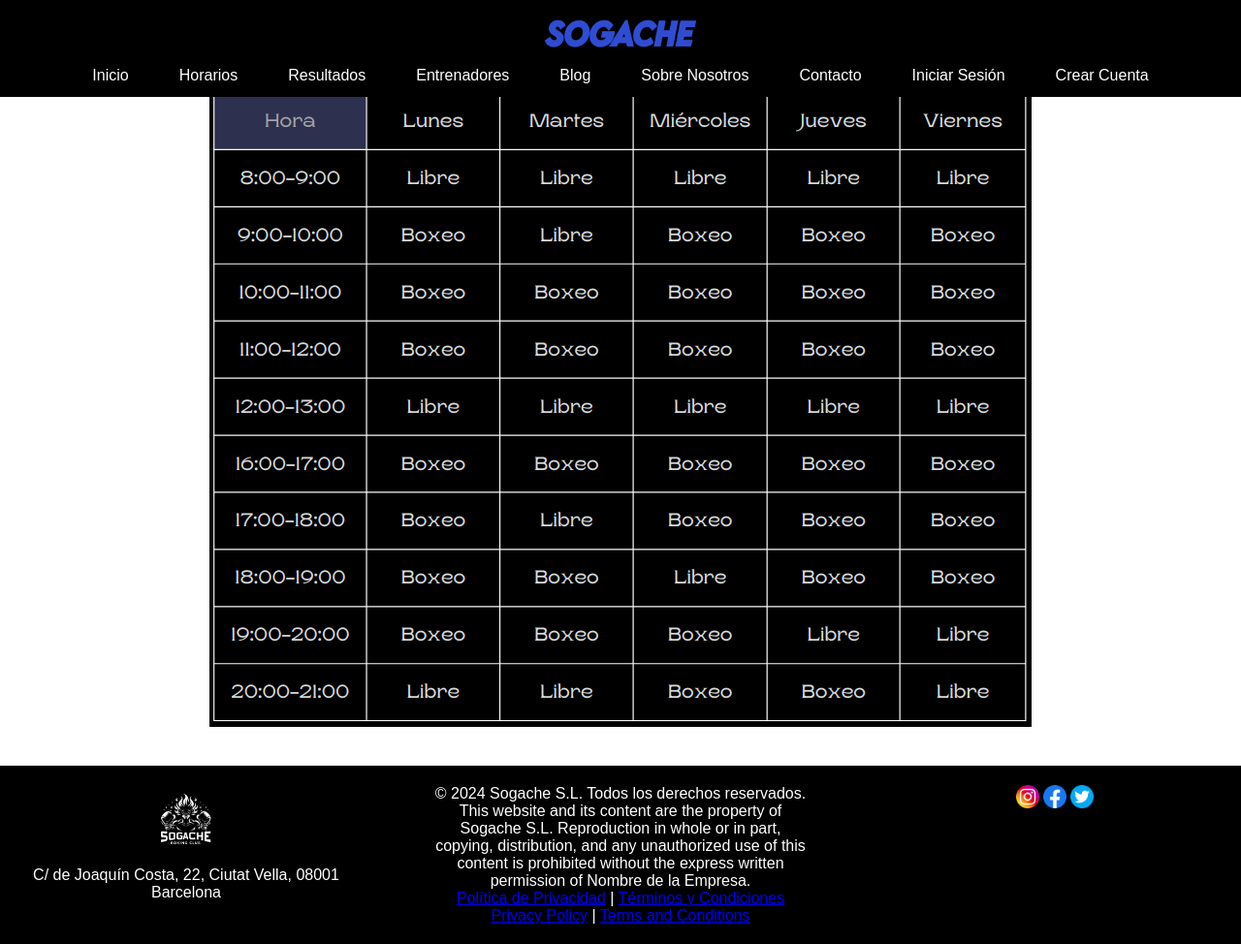
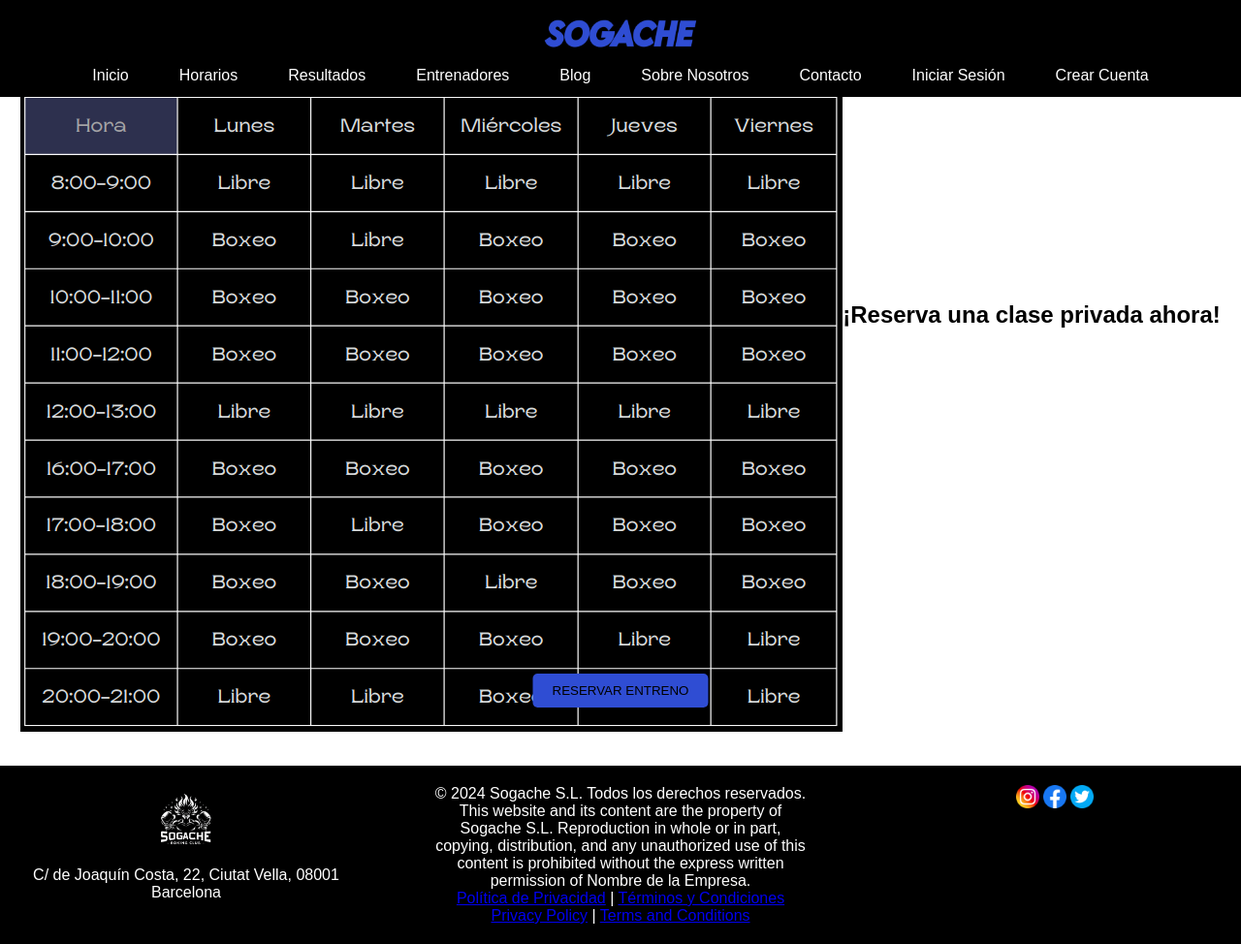
Before and after one commit to BipperTT/club_boxeo, a PHP site: page /horarios.html in a window 1280 px wide. Shown: the whole page at 97% size. Run offline with PHP 8.4, Linux system fonts and the light colour scheme.

Commit message:
commit horarios

```diff
--- a/proyecto-20240521T060509Z-001/proyecto/frontend/horarios.html
+++ b/proyecto-20240521T060509Z-001/proyecto/frontend/horarios.html
@@ -32,9 +32,11 @@
     </header>
 
 
-    <main class="clasimage">
+    <main>
+        <img src="img/horario.png" alt="horario" class="clasimage">
+        <h2>¡Reserva una clase privada ahora!</h2>
+        <button class="boton-encima">RESERVAR ENTRENO</button>
 
-        <img src="img/horario.png" alt="horario">
     </main>
 
 
--- a/proyecto-20240521T060509Z-001/proyecto/frontend/styles/comun.css
+++ b/proyecto-20240521T060509Z-001/proyecto/frontend/styles/comun.css
@@ -36,6 +36,7 @@ header .logo img {
 .logo img:hover {
     transform: scale(1.2);
 }
+
 header nav ul {
     list-style: none;
     display: flex;
@@ -46,15 +47,39 @@ header nav ul li {
     margin: 0 10px;
 }
 
+
 header nav ul li a {
     color: #fff;
     text-decoration: none;
+    position: relative;
+    display: inline-block;
+    transition: color 0.3s ease, transform 0.3s ease, box-shadow 0.3s ease, opacity 0.3s ease;
+}
+
+header nav ul li a::after {
+    content: '';
+    position: absolute;
+    width: 0%;
+    height: 2px;
+    bottom: -2px;
+    left: 50%;
+    background-color: #2f4dd3;
+    transition: width 0.3s ease, left 0.3s ease;
 }
 
 header nav ul li a:hover {
     color: #2f4dd3;
-    text-decoration: none;
+    transform: scale(1.2) ;
+    box-shadow: 0 4px 8px rgba(0, 0, 0, 0.3);
+    opacity: 0.9;
 }
+
+header nav ul li a:hover::after {
+    width: 100%;
+    left: 0;
+}
+
+
 
 
 
--- a/proyecto-20240521T060509Z-001/proyecto/frontend/styles/horarios.css
+++ b/proyecto-20240521T060509Z-001/proyecto/frontend/styles/horarios.css
@@ -2,6 +2,23 @@
     padding-top: 200px;
 }
 
-.clasimage h1 {
-    display: inline-block;
+.boton-encima {
+    position: absolute;
+    bottom:70px;
+    left: 50%;
+    transform: translateX(-50%);
+    padding: 10px 20px;
+    background-color: #2f4dd3;
+    color: rgb(0, 0, 0);
+    border: none;
+    border-radius: 5px;
+    cursor: pointer;
 }
+
+.boton-encima:hover {
+    background-color: #1c26b7;
+}
+
+h2{
+
+}
```
